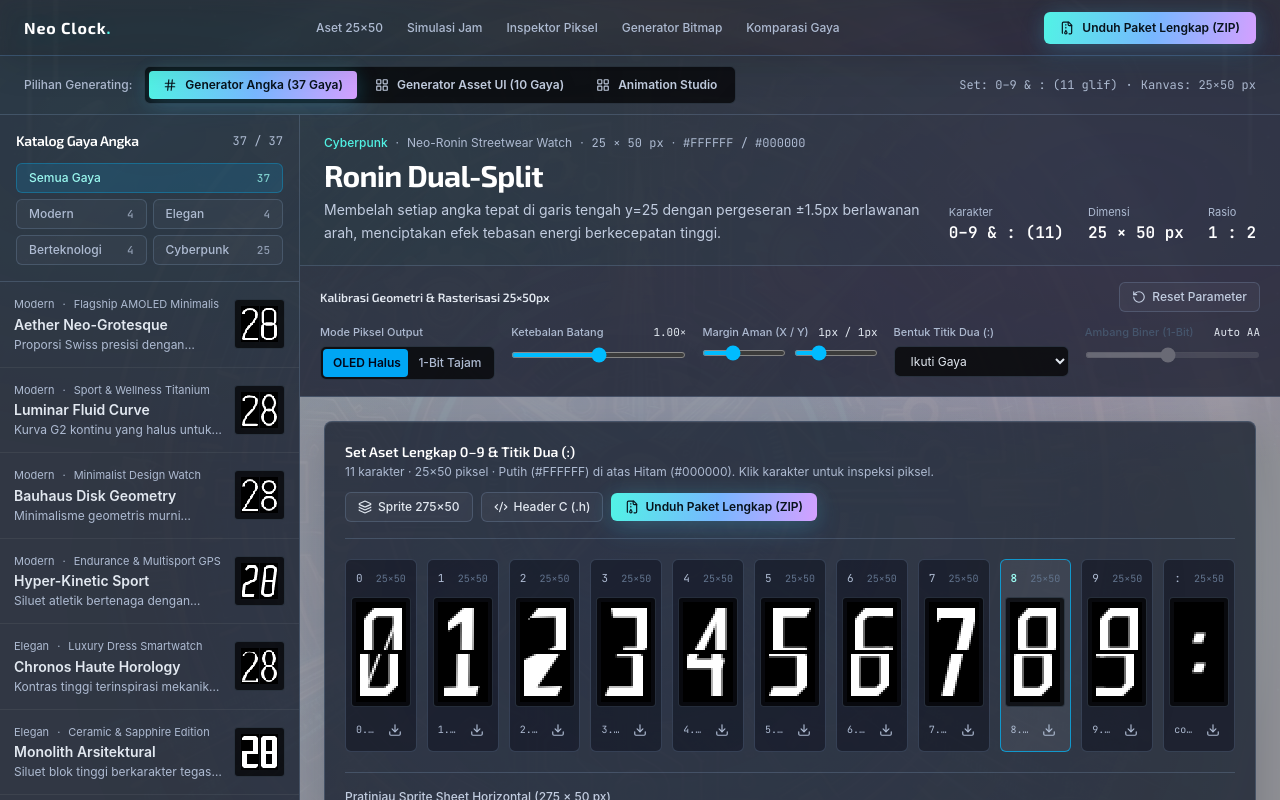
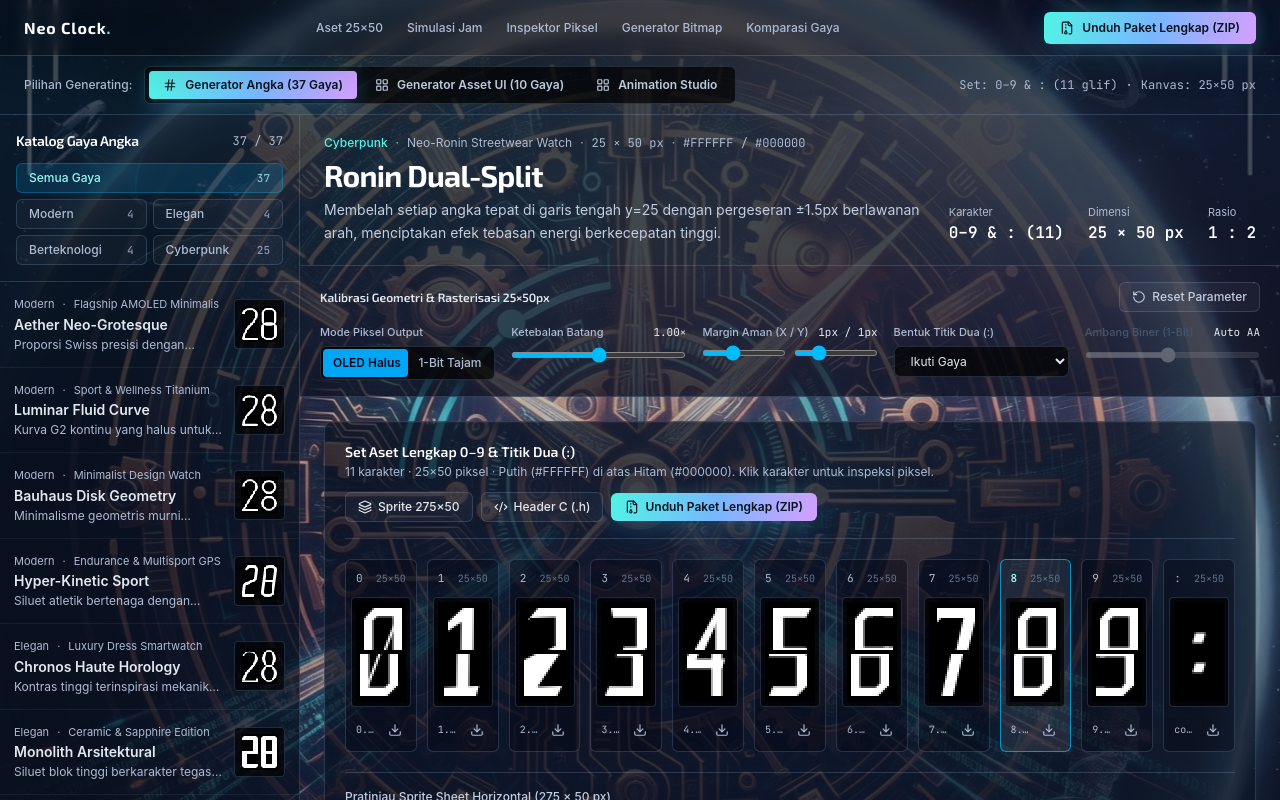
Before and after one commit to MazBayID/clock_icon, a React (Vite) app: page / in a window 1280 px wide. Shown: the top 800 px of the page. Built offline with nearby package versions, Linux system fonts and the light colour scheme.

Commit message:
Make clock background 95 percent visible

```diff
--- a/src/index.css
+++ b/src/index.css
@@ -117,7 +117,7 @@
       linear-gradient(105deg, rgba(5, 17, 35, .08), rgba(30, 10, 44, .07) 55%, rgba(5, 17, 35, .10)),
       url("/clock_icon/background_clock.jpg") center 42% / cover no-repeat;
     transform: scale(1.015);
-    opacity: .05; /* 95% transparent background image */
+    opacity: .95; /* 95% visible background image */
   }
 
   body::after {
```
